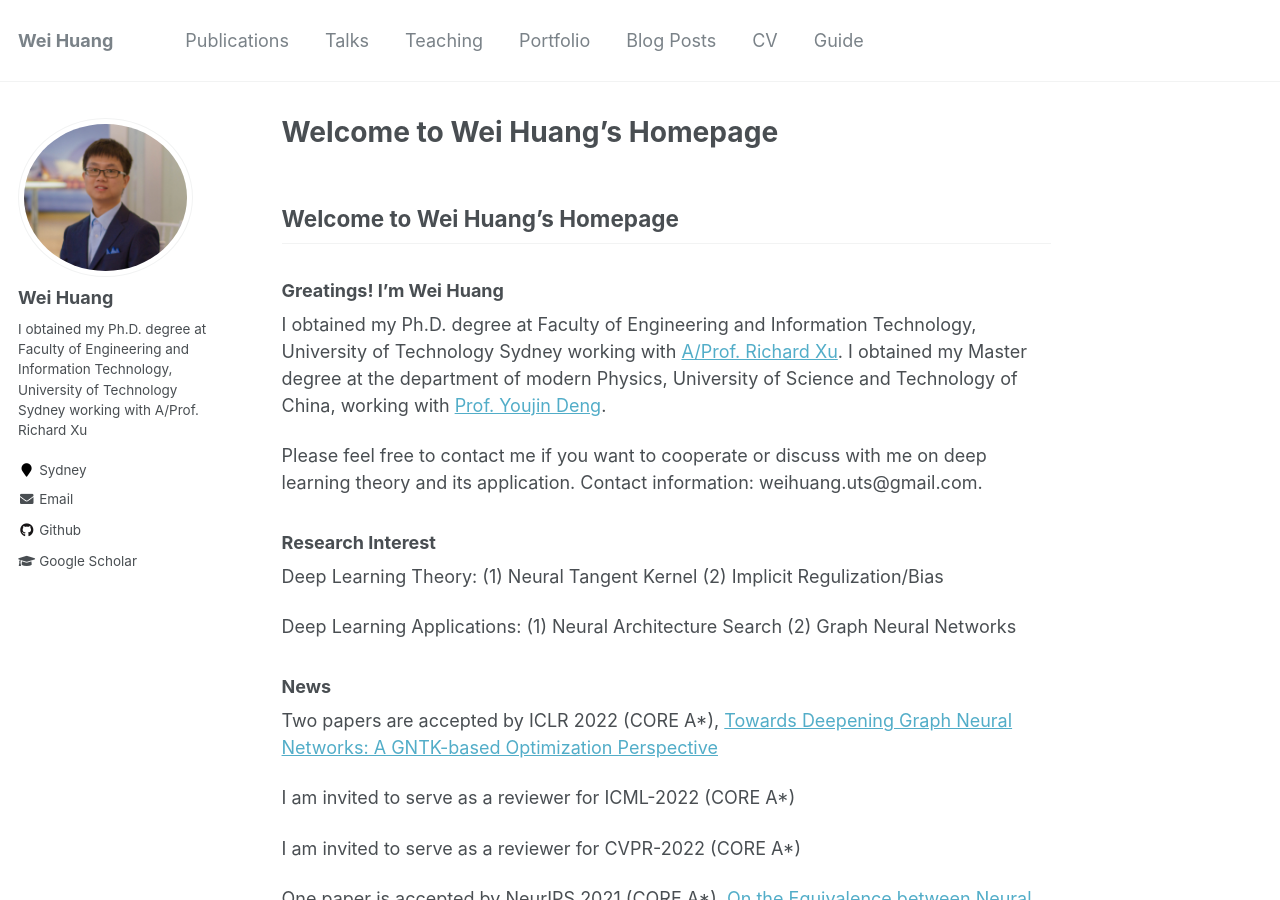
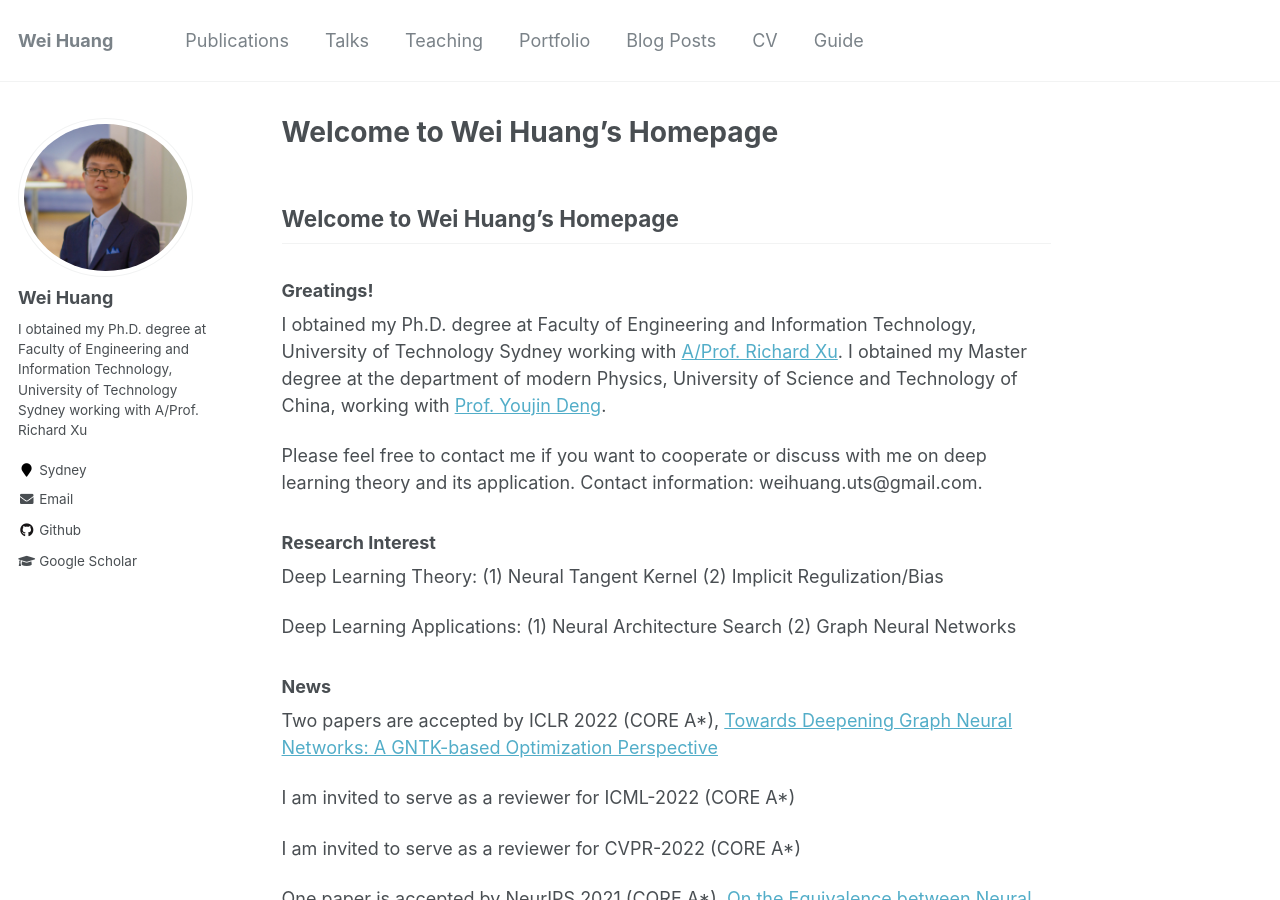
Before and after one commit to WeiHuang05/Weihuang05.github.io, a Jekyll site: the page built from index.md, in a window 1280 px wide and 900 px high. Built offline with Jekyll 4.4.1, drawn with Linux system fonts in a browser that asks for light colours; our own code applies the rules of GitHub Pages for plain Markdown files.

Commit message:
Update index.md

```diff
--- a/index.md
+++ b/index.md
@@ -1,7 +1,7 @@
 ## Welcome to Wei Huang's Homepage
 
 
-### Greatings! I'm Wei Huang
+### Greatings!
 
 I obtained my Ph.D. degree at Faculty of Engineering and Information Technology, University of Technology Sydney working with [A/Prof. Richard Xu](https://profiles.uts.edu.au/YiDa.Xu). I obtained my Master degree at the department of modern Physics, University of Science and Technology of China, working with [Prof. Youjin Deng](http://staff.ustc.edu.cn/~yjdeng/).
 
```
